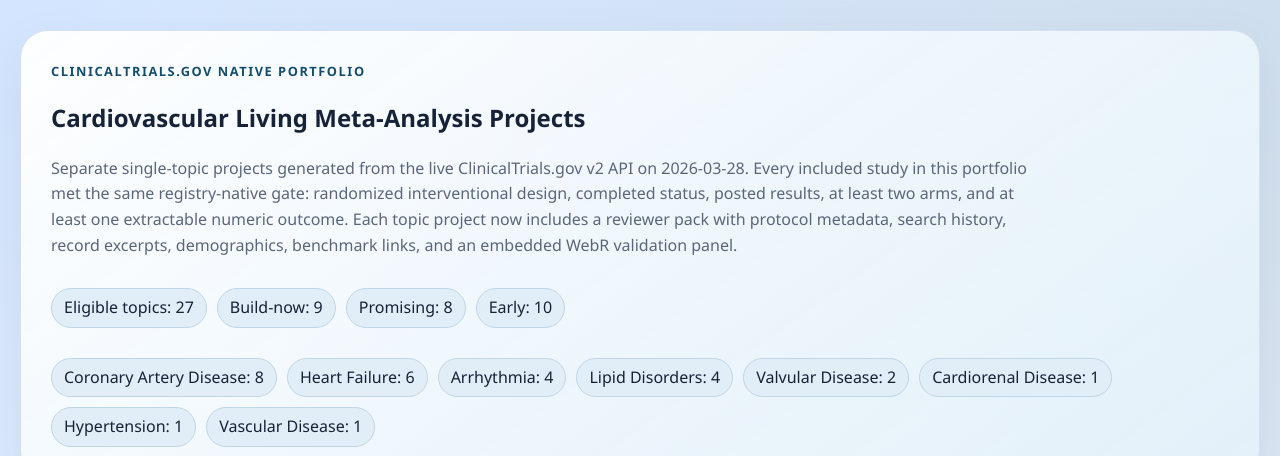
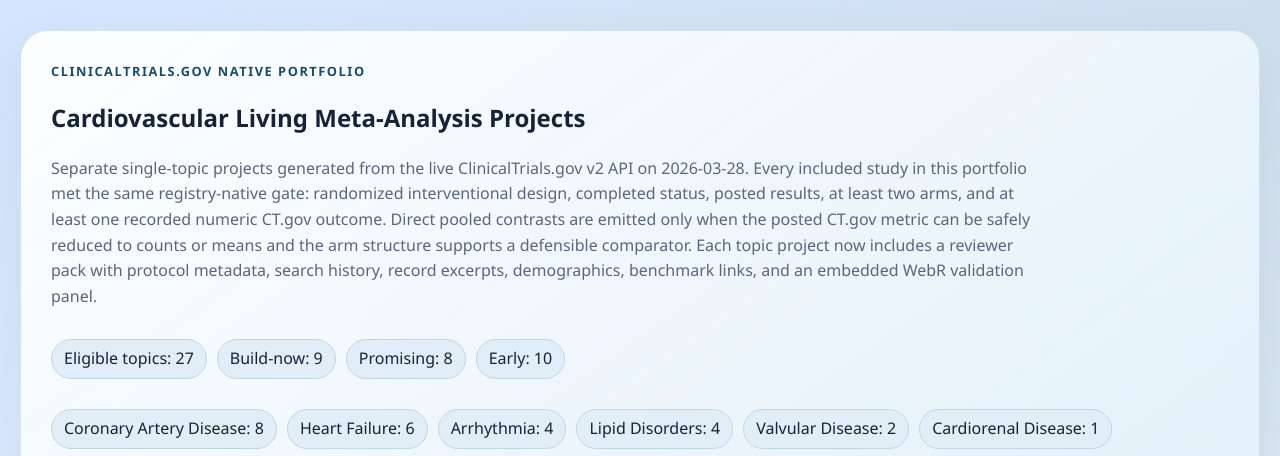
Before and after one commit to mahmood726-cyber/cardio-ctgov-living-meta-portfolio, a website: page e156-submission/assets/index.html in a window 1280 px wide. Shown: the top 456 px of the page. Drawn offline with Linux system fonts and the light colour scheme.

Commit message:
Auto-sync E156 submission

```diff
--- a/e156-submission/assets/index.html
+++ b/e156-submission/assets/index.html
@@ -146,7 +146,7 @@
       <section class="hero">
         <p class="kicker">ClinicalTrials.gov Native Portfolio</p>
         <h1>Cardiovascular Living Meta-Analysis Projects</h1>
-        <p>Separate single-topic projects generated from the live ClinicalTrials.gov v2 API on 2026-03-28. Every included study in this portfolio met the same registry-native gate: randomized interventional design, completed status, posted results, at least two arms, and at least one extractable numeric outcome. Each topic project now includes a reviewer pack with protocol metadata, search history, record excerpts, demographics, benchmark links, and an embedded WebR validation panel.</p>
+        <p>Separate single-topic projects generated from the live ClinicalTrials.gov v2 API on 2026-03-28. Every included study in this portfolio met the same registry-native gate: randomized interventional design, completed status, posted results, at least two arms, and at least one recorded numeric CT.gov outcome. Direct pooled contrasts are emitted only when the posted CT.gov metric can be safely reduced to counts or means and the arm structure supports a defensible comparator. Each topic project now includes a reviewer pack with protocol metadata, search history, record excerpts, demographics, benchmark links, and an embedded WebR validation panel.</p>
         <div class="pillbar">
           <span class="pill">Eligible topics: 27</span>
           <span class="pill">Build-now: 9</span>
```
Also changed, not shown: 1 other file.
